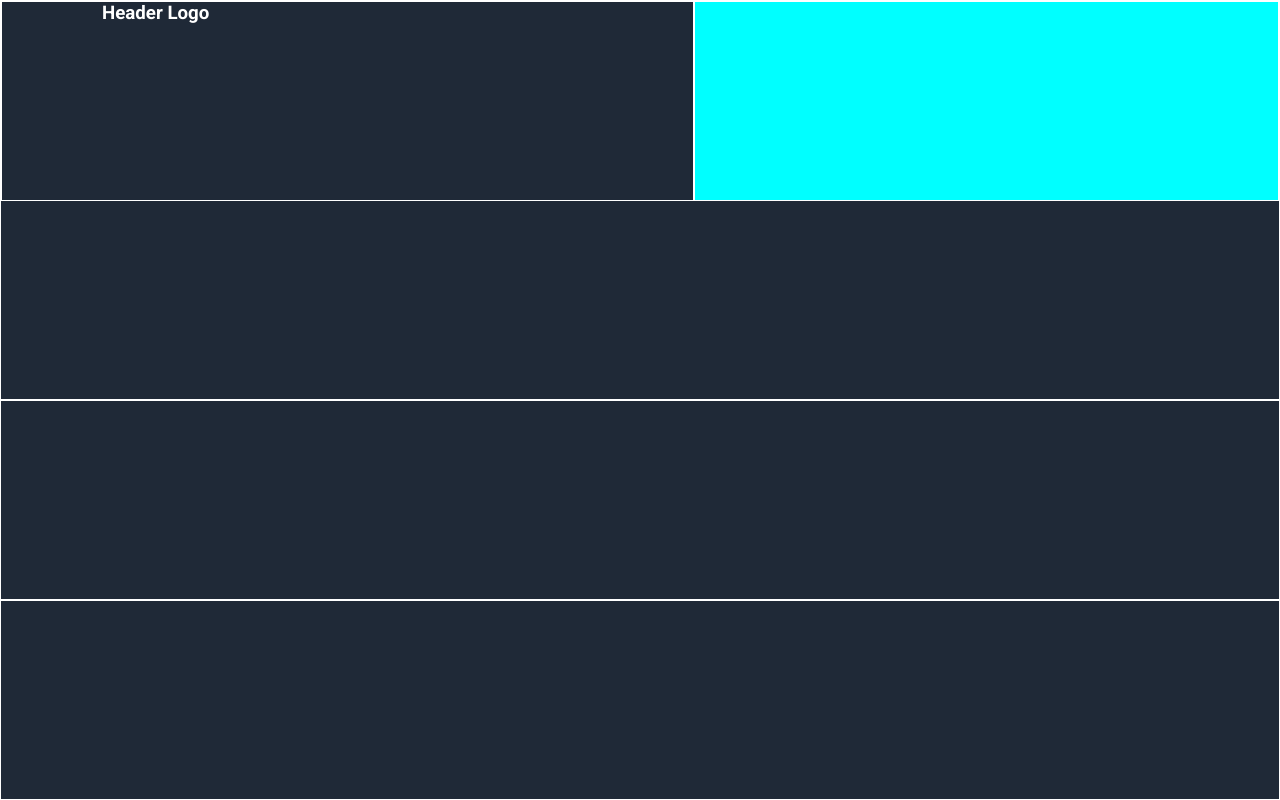
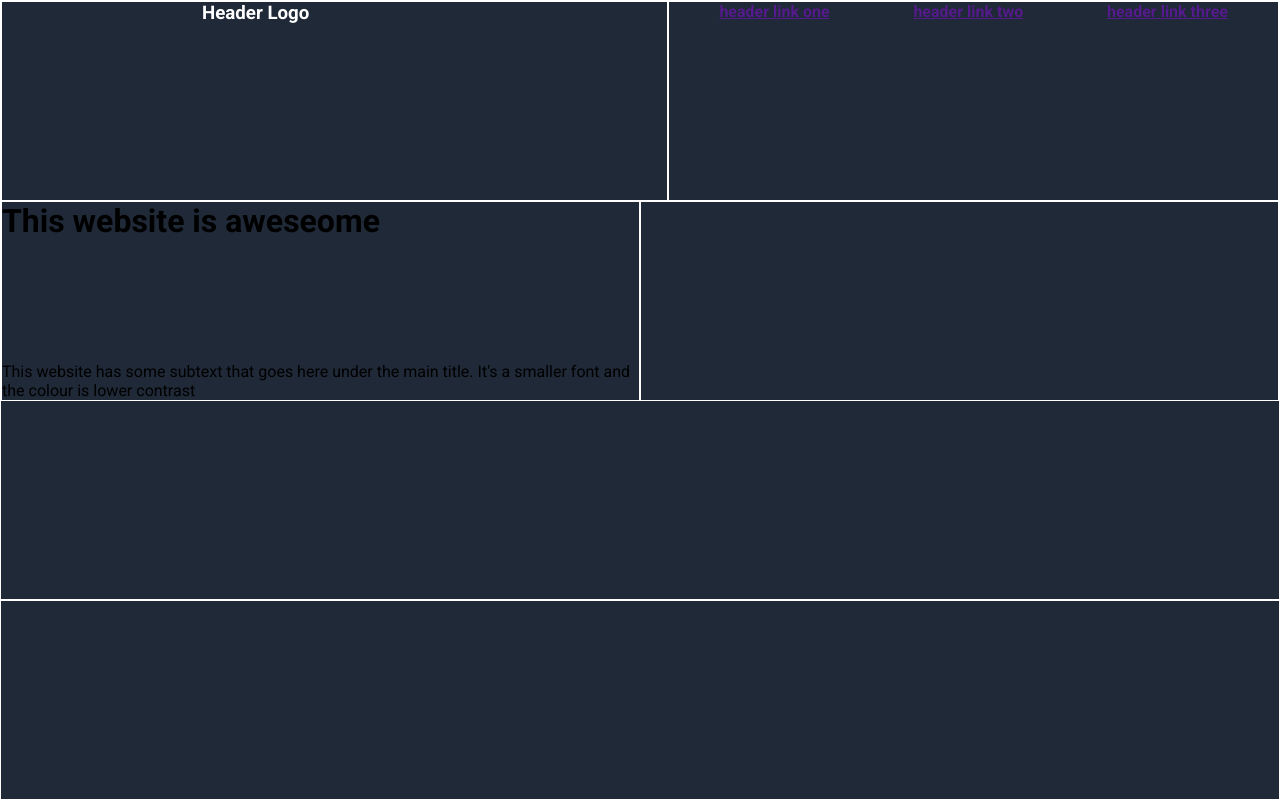
Before and after one commit to fergusmac1/Landing-Page, a plain HTML site: page index.html in a window 1280 px wide. Shown: the top 800 px of the page. Drawn offline with Linux system fonts and the light colour scheme.

Commit message:
added two new divs to second section

```diff
--- a/index.html
+++ b/index.html
@@ -18,20 +18,27 @@
             <h3>Header Logo</h3>
         </div>
         <div class="two">
-            <link rel="stylesheet" href="header link one">
-            <link rel="stylesheet" href="header link two">
-            <link rel="stylesheet" href="header link three">
+            <h4><a href="">header link one</a></h6>
+            <h4><a href="">header link two</a></h6>
+            <h4><a href="">header link three</a></h6>
         </div>
     </div>
 
     <!-- Second section -->
 
 
-    <div></div>
+    <div>
+        <div class="three">
+            <h1>This website is aweseome</h1>
+            <p>This website has some subtext that goes here under the main title. It's a smaller font and the colour is lower contrast</p>
+        </div>
+        <div class="four"></div>
+    </div>
 
     <!-- Third section -->
 
-    <div></div>
+    <div>
+    </div>
 
     <!-- Fourth section -->
 
--- a/style.css
+++ b/style.css
@@ -1,7 +1,7 @@
-  body {
+  body{
     font-family: "Roboto", sans-serif;
     font-weight: 400;
-    font-style: normal;;
+    font-style: normal;
     margin: 0px;
   }
 
@@ -15,10 +15,11 @@
     border: 1px solid white;
     height: 200px;
     background-color: #1f2937;
+    box-sizing: border-box;
   }
 
   .one{
-    padding: 0 100px;
+    padding: 0 0 0 200px;
     height: 200px;
     width: 100%;
     color: white;
@@ -27,6 +28,19 @@
   .two{
     height: 200px;
     width: 100%;
-    background-color: aqua;
+    padding: 0 50px;
     color: white;
+    justify-content: space-between;
   }
+
+  .three{
+    height: 200px;
+    width: 100%;
+    flex-direction: column;
+    justify-content: space-between;
+  }
+
+  .four{
+    height: 200px;
+    width: 100%;
+  }
```
